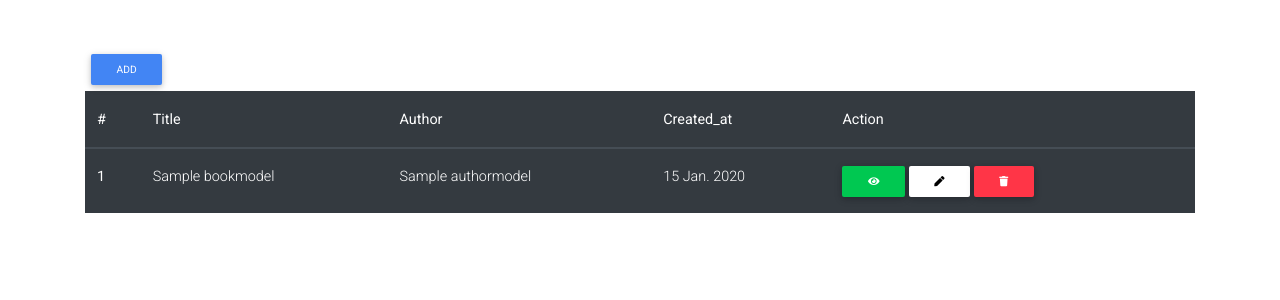
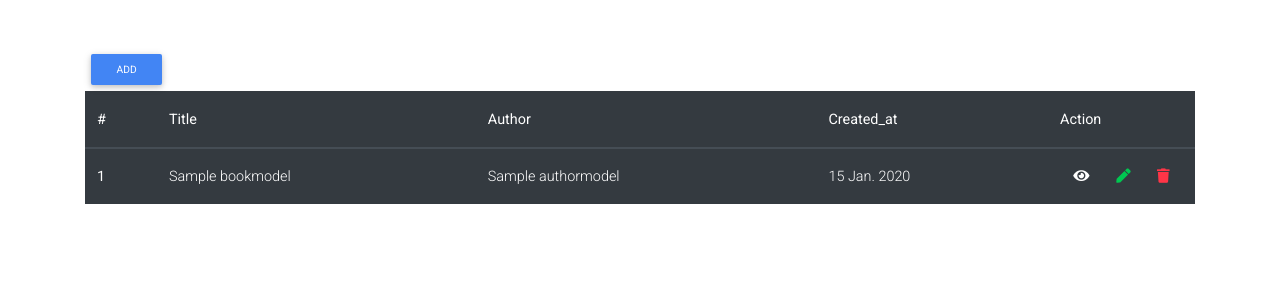
Before and after one commit to Islom00/MyCrud, a Django app: page /book/ in a window 1280 px wide. Shown: the top 300 px of the page. Run offline with Django 3.2, Linux system fonts and the light colour scheme; tables that the repository leaves empty hold one stand-in row (values such as "Sample post"); some libraries are stand-ins or nearby versions.

Commit message:
uploaded

```diff
--- a/templates/index.html
+++ b/templates/index.html
@@ -20,9 +20,12 @@
                     <td>{{ i.author }}</td>
                     <td>{{ i.created_at| date:"d N Y" }}</td>
                     <td>
-                        <a href="{% url 'book' i.pk %}" class="btn btn-success btn-sm"><i class="fa fa-eye"></i></a>
-                        <a href="{% url 'update_book' i.pk %}" class="btn btn-white btn-sm"><i class="fa fa-pen"></i></a>
-                        <a onclick="return confirm('Are you sure to delete this book ?')" href="{% url 'delete' i.pk %}" class="btn btn-danger btn-sm"><i class="fa fa-trash"></i></a>
+                        <div class="d-flex justify-content-around">
+                            <a href="{% url 'book' i.pk %}"><i class="fa fa-eye text-white"></i></a>
+                            <a href="{% url 'update_book' i.pk %}"><i class="fa fa-pen text-success"></i></a>
+                            <a onclick="return confirm('Are you sure to delete this book ?')"
+                               href="{% url 'delete' i.pk %}"><i class="fa fa-trash text-danger"></i></a>
+                        </div>
                     </td>
                 </tr>
             {% endfor %}
```
